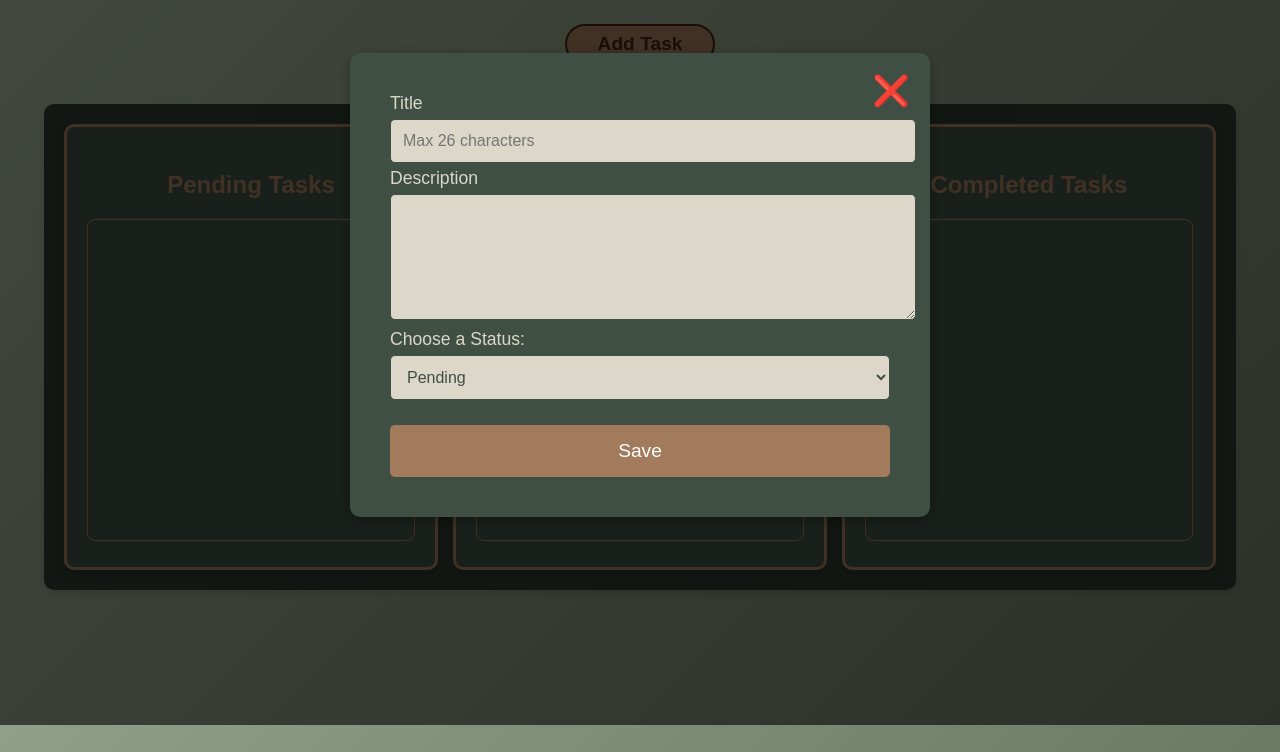
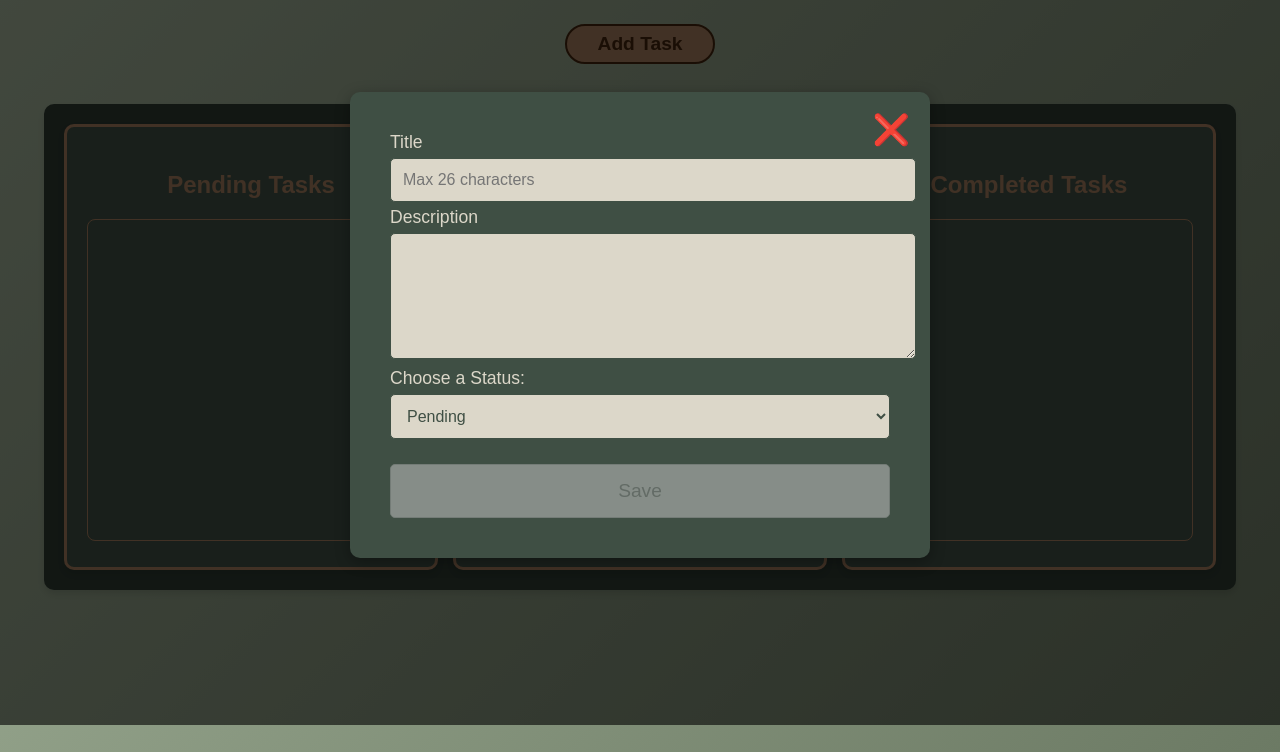
Before and after one commit to pratham-kumar-1812/Task-App, a plain HTML site: page index.html in a window 1280 px wide. Both pictures are taken after a click on the button "Add Task". Shown: the part 75-827 px from the top of the page. Drawn offline with Linux system fonts and the light colour scheme.

Commit message:
add disable Save button feature

```diff
--- a/app.js
+++ b/app.js
@@ -80,6 +80,16 @@ async function loadTask() {
         modal.style.display = "none";
         document.getElementById("myform").reset();
       };
+      // Event Listener to disable the Save button
+      document.getElementById("title").addEventListener("input",(e)=>{
+        console.log(e.target.value)
+        if(e.target.value!=""){
+          document.getElementById("create").disabled=false;
+        }
+        else{
+          document.getElementById("create").disabled=true;
+        }
+    })
     });
 }
 
@@ -91,7 +101,7 @@ function saveDataToLocalStorage() {
 // DOM Manipulation
 openModalBtn.onclick = function () {
   const modal = document.getElementById("myModal");
-  modal.style.display = "block";
+  modal.style.display = "flex";
 };
 
 function handleDelete(id) {
@@ -149,7 +159,7 @@ function addTask(task, parentDiv) {
   //Edit button eventListener
   EditButton.onclick = function () {
     const modal = document.getElementById("myModal");
-    modal.style.display = "block";
+    modal.style.display = "flex";
     document.getElementById("title").value = task.title;
     document.getElementById("description").value = task.description == undefined ? "" : task.description;
     document.getElementById("dropdown").value = task.status;
@@ -262,3 +272,5 @@ deleteModal.addEventListener("click", (event) => {
     closeDeleteModal();
   }
 });
+
+// disable the Save button
--- a/modal.html
+++ b/modal.html
@@ -16,7 +16,7 @@
             </select>
 
             <div class="btn_container">
-                <button id="create" class="create" type="submit">Save</button>
+                <button id="create" class="create" disabled type="submit">Save</button>
             </div>
         </form>
     </div>
@@ -32,16 +32,22 @@
     z-index: 1000;
     left: 0;
     top: 0;
-    width: 100%;
-    height: 100%;
+    width: 100vw;
+    justify-content: center;
+    align-items: center;
+    height: 100vh;
     background-color: rgba(0, 0, 0, 0.6);
     overflow: auto;
+
 }
 
 
 .Create_task {
+
     background-color: #3F4F44;
     padding: 40px;
+    position: fixed;
+
     border-radius: 10px;
     max-width: 500px;
     margin: 10% auto;
@@ -50,7 +56,6 @@
     display: flex;
     flex-direction: column;
     gap: 20px;
-    position: relative;
 }
 
 
@@ -115,8 +120,16 @@ textarea {
     color: white;
     font-size: 1.2rem;
     border-radius: 5px;
-    cursor: pointer;
     transition: background-color 0.3s ease, transform 0.2s ease;
+}
+.create:disabled{
+
+  background-color: #ccc; /* Light gray background */
+  color: #888; /* Darker gray text */
+  border: 1px solid #aaa; /* Light gray border */
+  cursor: not-allowed; /* Change cursor to indicate it's disabled */
+  opacity: 0.5; /* Make the button semi-transparent */
+
 }
 
 .create:hover {
```
